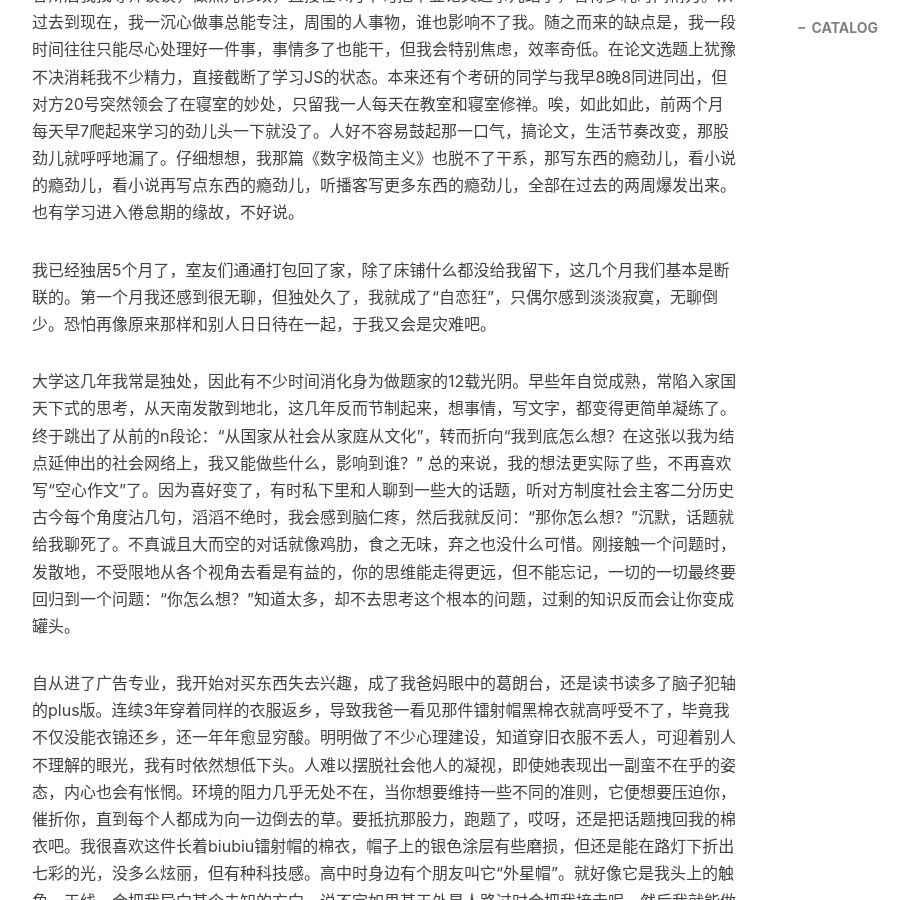
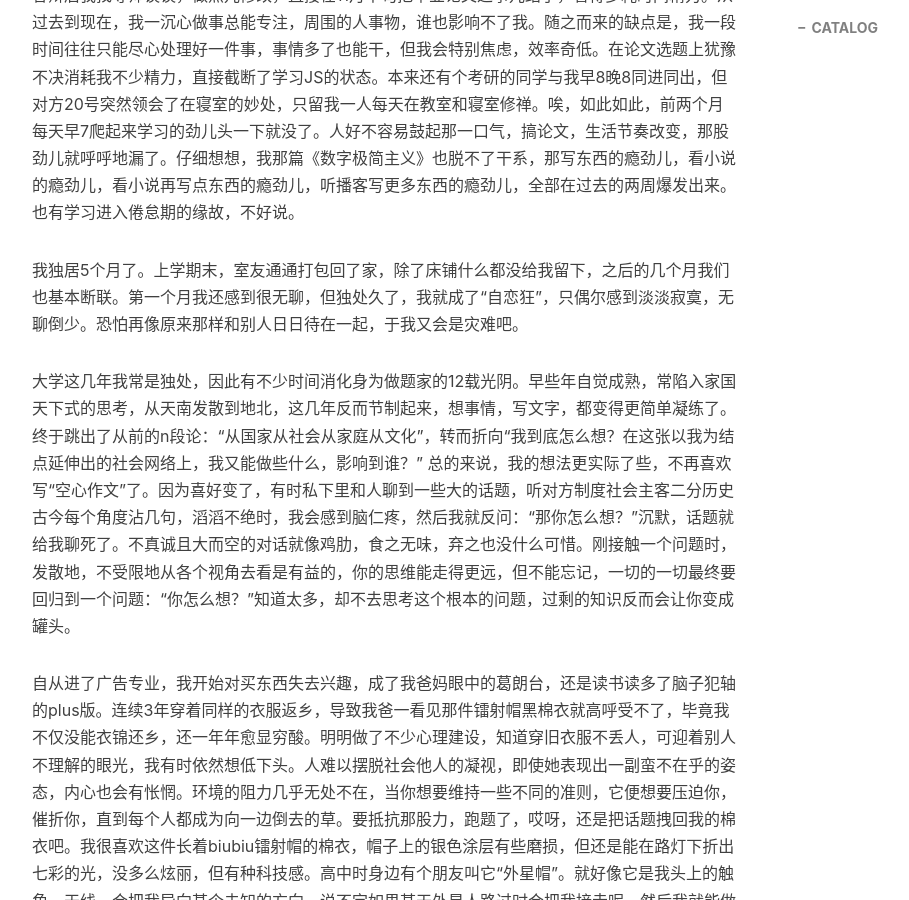
Before and after one commit to elvinhtmc/my-own-space, a Jekyll site: the page built from _posts/2021-11-29-拖延漫谈.md, in a window 1280 px wide and 900 px high, scrolled down 968 px. Shown: the whole window, without its empty margins (233-1142 px from the left). Built offline with Jekyll 4.4.1, drawn with Linux system fonts in a browser that asks for light colours; nearby versions of some CDN libraries; comment, search, counter and statistics services are not loaded.

Commit message:
Update 2021-11-29-拖延漫谈.md

```diff
--- a/_posts/2021-11-29-拖延漫谈.md
+++ b/_posts/2021-11-29-拖延漫谈.md
@@ -18,7 +18,7 @@ tags:
 
 虽然不止一次劝过自己，我还是没摆正心思，我这已经不是在开题，我几乎想把它做出来。干脆开题答辩后我找导师谈谈，做点儿修改，直接在11月中旬把毕业论文这事儿结了，省得多耗时间精力。从过去到现在，我一沉心做事总能专注，周围的人事物，谁也影响不了我。随之而来的缺点是，我一段时间往往只能尽心处理好一件事，事情多了也能干，但我会特别焦虑，效率奇低。在论文选题上犹豫不决消耗我不少精力，直接截断了学习JS的状态。本来还有个考研的同学与我早8晚8同进同出，但对方20号突然领会了在寝室的妙处，只留我一人每天在教室和寝室修禅。唉，如此如此，前两个月每天早7爬起来学习的劲儿头一下就没了。人好不容易鼓起那一口气，搞论文，生活节奏改变，那股劲儿就呼呼地漏了。仔细想想，我那篇《数字极简主义》也脱不了干系，那写东西的瘾劲儿，看小说的瘾劲儿，看小说再写点东西的瘾劲儿，听播客写更多东西的瘾劲儿，全部在过去的两周爆发出来。也有学习进入倦怠期的缘故，不好说。
 
-我已经独居5个月了，室友们通通打包回了家，除了床铺什么都没给我留下，这几个月我们基本是断联的。第一个月我还感到很无聊，但独处久了，我就成了“自恋狂”，只偶尔感到淡淡寂寞，无聊倒少。恐怕再像原来那样和别人日日待在一起，于我又会是灾难吧。
+我独居5个月了。上学期末，室友通通打包回了家，除了床铺什么都没给我留下，之后的几个月我们也基本断联。第一个月我还感到很无聊，但独处久了，我就成了“自恋狂”，只偶尔感到淡淡寂寞，无聊倒少。恐怕再像原来那样和别人日日待在一起，于我又会是灾难吧。
 
 大学这几年我常是独处，因此有不少时间消化身为做题家的12载光阴。早些年自觉成熟，常陷入家国天下式的思考，从天南发散到地北，这几年反而节制起来，想事情，写文字，都变得更简单凝练了。终于跳出了从前的n段论：“从国家从社会从家庭从文化”，转而折向“我到底怎么想？在这张以我为结点延伸出的社会网络上，我又能做些什么，影响到谁？” 总的来说，我的想法更实际了些，不再喜欢写“空心作文”了。因为喜好变了，有时私下里和人聊到一些大的话题，听对方制度社会主客二分历史古今每个角度沾几句，滔滔不绝时，我会感到脑仁疼，然后我就反问：“那你怎么想？”沉默，话题就给我聊死了。不真诚且大而空的对话就像鸡肋，食之无味，弃之也没什么可惜。刚接触一个问题时，发散地，不受限地从各个视角去看是有益的，你的思维能走得更远，但不能忘记，一切的一切最终要回归到一个问题：“你怎么想？”知道太多，却不去思考这个根本的问题，过剩的知识反而会让你变成罐头。
 
```
